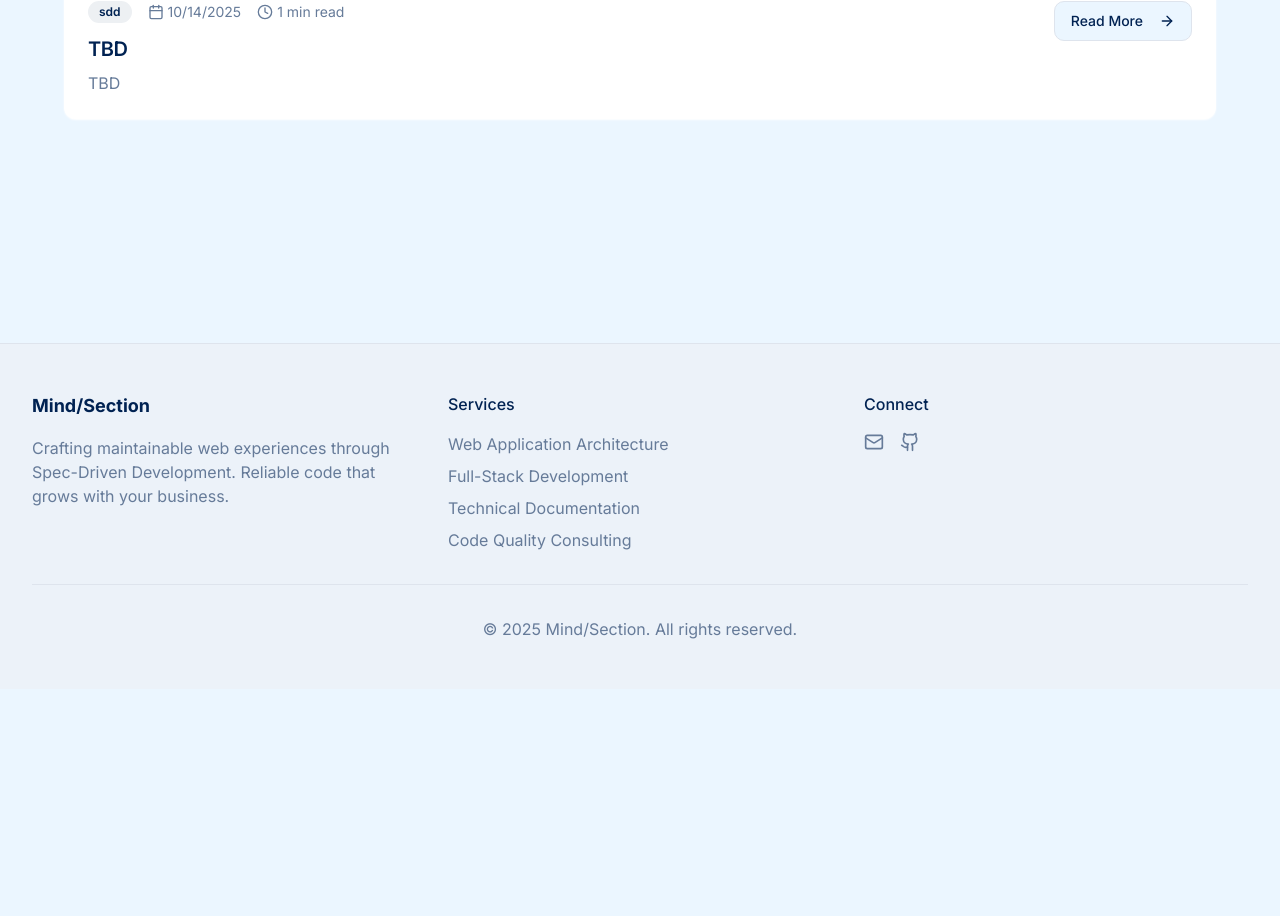
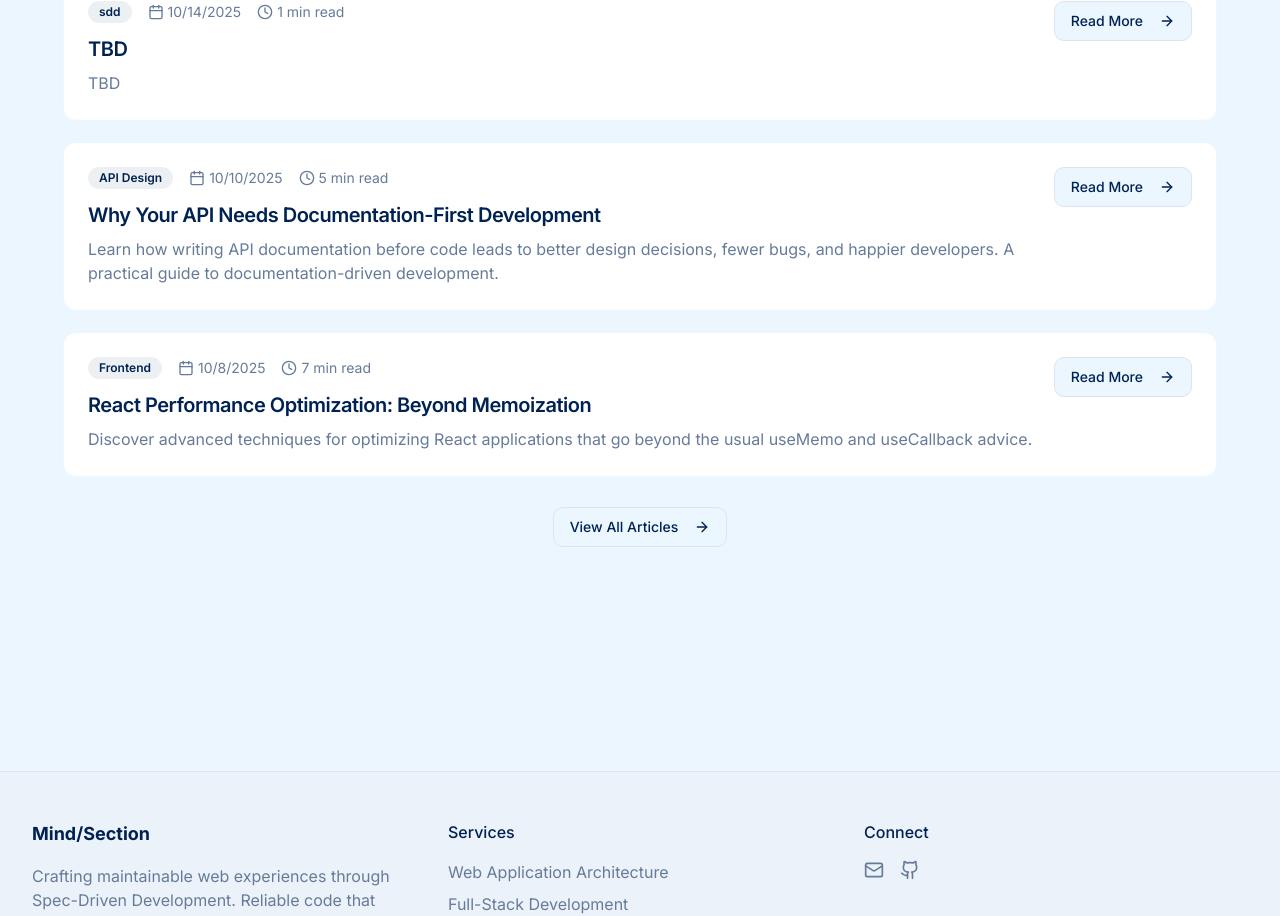
Before and after one commit to aiaiai-copilot/mind-section-dev-portfolio-by-lovable, a React (Vite) app: page /blog in a window 1280 px wide. Shown: the part 1087-2003 px from the top of the page. Before the commit the page ends 1776 px from the top, so only its background shows below. Built offline with nearby package versions, Linux system fonts and the light colour scheme; the HTML template or start-up script is replaced by a standard one.

Commit message:
Fix: Blog page display issues

```diff
--- a/src/data/blogPosts.ts
+++ b/src/data/blogPosts.ts
@@ -78,5 +78,95 @@ Ultimately, people wanted to see something more serious than mere **"wow effects
     readTime: "1 min read",
     category: "sdd",
     featured: false
+  },
+  {
+    id: "api-documentation-first",
+    title: "Why Your API Needs Documentation-First Development",
+    excerpt: "Learn how writing API documentation before code leads to better design decisions, fewer bugs, and happier developers. A practical guide to documentation-driven development.",
+    content: `## The Documentation-First Approach
+
+Writing documentation before code might seem backwards, but it's one of the most effective ways to build maintainable APIs. Here's why it works.
+
+---
+`,
+    date: "2025-10-10",
+    readTime: "5 min read",
+    category: "API Design",
+    featured: false
+  },
+  {
+    id: "react-performance-tips",
+    title: "React Performance Optimization: Beyond Memoization",
+    excerpt: "Discover advanced techniques for optimizing React applications that go beyond the usual useMemo and useCallback advice.",
+    content: `## Advanced React Performance
+
+While memoization helps, there are many other techniques that can significantly improve your React app's performance.
+
+---
+`,
+    date: "2025-10-08",
+    readTime: "7 min read",
+    category: "Frontend",
+    featured: false
+  },
+  {
+    id: "testing-strategies",
+    title: "Testing Strategies for Modern Web Apps",
+    excerpt: "A comprehensive guide to building a robust testing strategy that balances unit, integration, and e2e tests effectively.",
+    content: `## Building a Testing Strategy
+
+Learn how to create a testing pyramid that actually works for your team and project.
+
+---
+`,
+    date: "2025-10-05",
+    readTime: "8 min read",
+    category: "Methodology",
+    featured: false
+  },
+  {
+    id: "typescript-patterns",
+    title: "TypeScript Design Patterns for Scalable Applications",
+    excerpt: "Explore essential TypeScript patterns that help you build type-safe, maintainable applications at scale.",
+    content: `## TypeScript Patterns
+
+Discover the patterns that make TypeScript truly shine in large codebases.
+
+---
+`,
+    date: "2025-10-01",
+    readTime: "6 min read",
+    category: "Frontend",
+    featured: false
+  },
+  {
+    id: "microservices-communication",
+    title: "Microservices Communication: Patterns and Pitfalls",
+    excerpt: "An in-depth look at different communication patterns in microservices architecture and how to avoid common mistakes.",
+    content: `## Microservices Communication
+
+Understanding the tradeoffs between synchronous and asynchronous communication in distributed systems.
+
+---
+`,
+    date: "2025-09-28",
+    readTime: "10 min read",
+    category: "API Design",
+    featured: false
+  },
+  {
+    id: "code-review-best-practices",
+    title: "Code Review Best Practices for Teams",
+    excerpt: "Transform your code review process from a bottleneck into a powerful tool for knowledge sharing and quality improvement.",
+    content: `## Effective Code Reviews
+
+Learn how to make code reviews constructive, efficient, and educational for your entire team.
+
+---
+`,
+    date: "2025-09-25",
+    readTime: "4 min read",
+    category: "Methodology",
+    featured: false
   }
 ];
```
